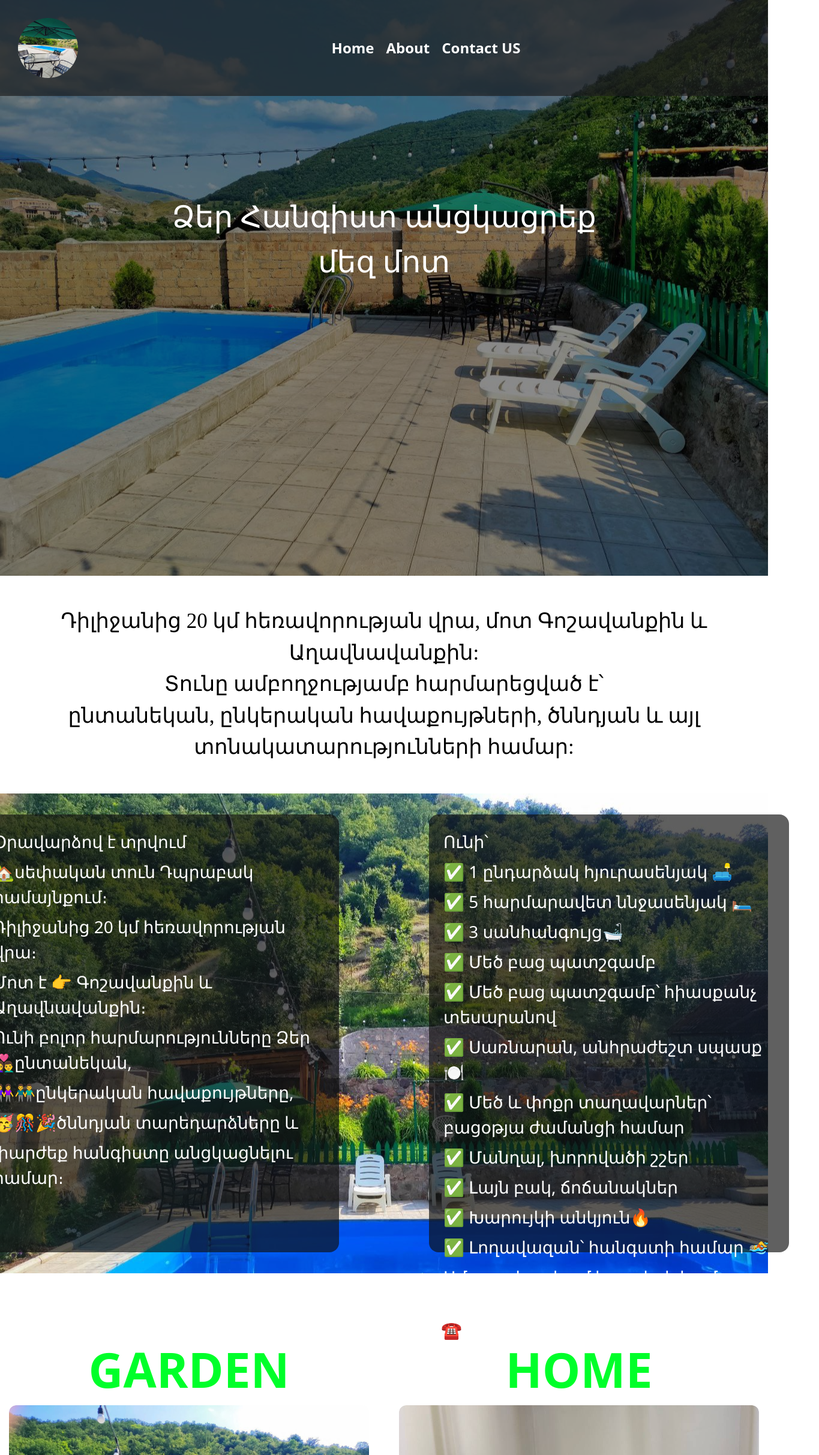
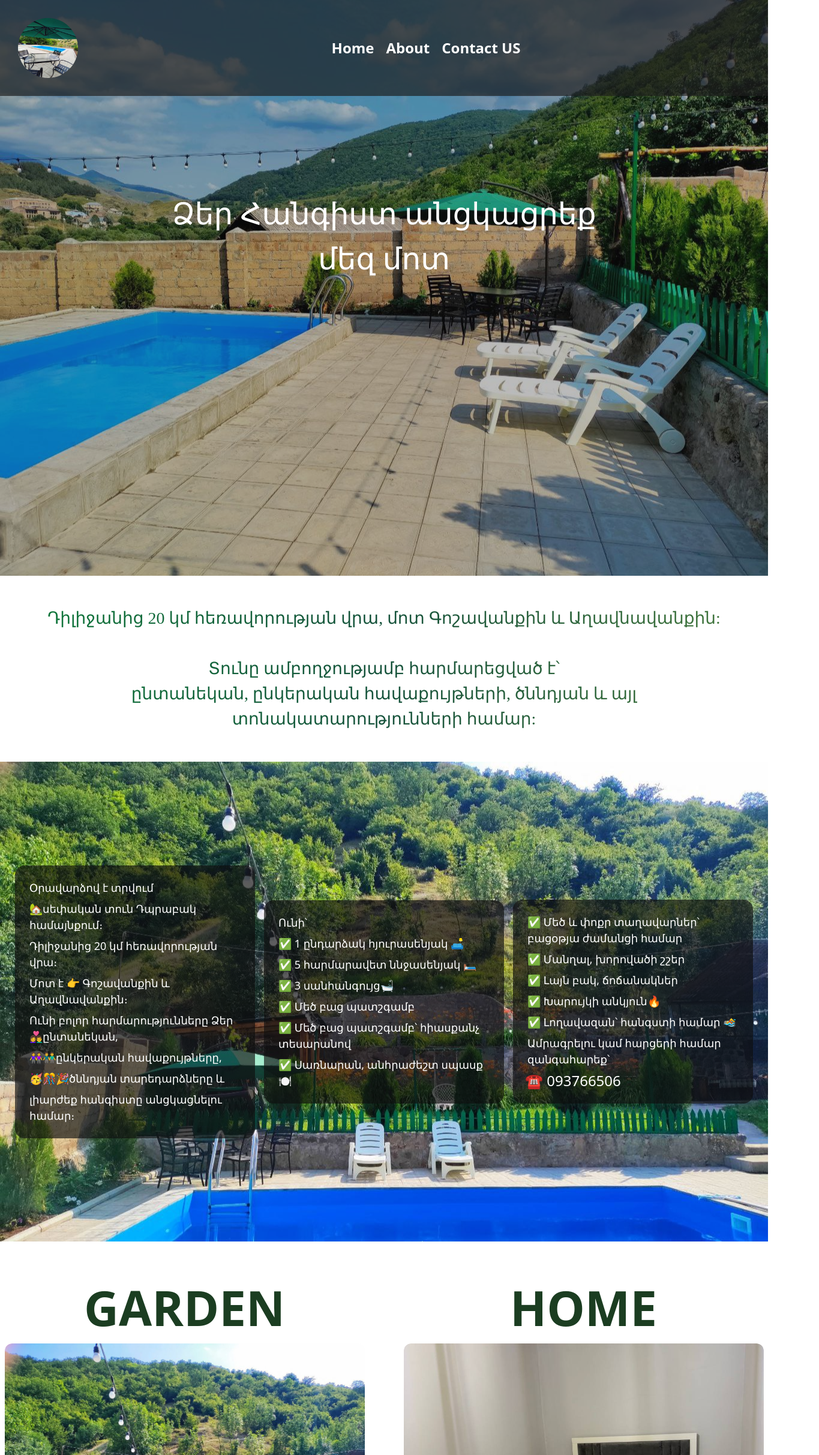
Before and after one commit to Sergey009642/GreenGarden, a Next.js app: page /about in a window 1280 px wide. Shown: the top 2426 px of the page at 60% size, 1365 px wide, since content can reach past the window. Built offline with nearby package versions, Linux system fonts and the light colour scheme.

Commit message:
Fix:about add-texek

```diff
--- a/src/app/Componet/SwiperImges.tsx
+++ b/src/app/Componet/SwiperImges.tsx
@@ -24,7 +24,7 @@ const images = [
 export default function SwiperGallery() {
   return (
     <div className="w-[600px] mx-auto text-center max-xl:w-[500px] max-lg:w-[360px] max-md:w-[260px]">
-      <h1 className="text-[80px] text-[#00ff2a] max-md:text-[60px]"><strong>GARDEN</strong></h1>
+      <h1 className="text-[80px] text-[#1b3d21] max-md:text-[60px]"><strong>GARDEN</strong></h1>
       <Swiper
         modules={[Navigation, Pagination]}
         spaceBetween={20}
--- a/src/app/Componet/SwiperRoom.tsx
+++ b/src/app/Componet/SwiperRoom.tsx
@@ -20,7 +20,7 @@ const images = [
 export default function SwiperRoom() {
   return (
     <div className="w-[600px] mx-auto text-center max-xl:w-[500px] max-lg:w-[360px] max-md:w-[260px]">
-      <h1 className="text-[80px] text-[#00ff2a] max-md:text-[60px]"><strong>HOME</strong></h1>
+      <h1 className="text-[80px] text-[#1b3d21] max-md:text-[60px]"><strong>HOME</strong></h1>
       <Swiper
         modules={[Navigation, Pagination]}
         spaceBetween={20}
--- a/src/app/about/page.tsx
+++ b/src/app/about/page.tsx
@@ -1,23 +1,65 @@
 import SwiperGallery from "../Componet/SwiperImges";
 import SwiperRoom from "../Componet/SwiperRoom";
+
+const dataCards = [
+  [
+    "Օրավարձով է տրվում",
+    "🏡սեփական տուն Դպրաբակ համայնքում։",
+    "Դիլիջանից 20 կմ հեռավորության վրա։",
+    "Մոտ է 👉 Գոշավանքին և Աղավնավանքին։",
+    "Ունի բոլոր հարմարությունները Ձեր 👩‍❤️‍👨ընտանեկան,",
+    "👭👬ընկերական հավաքույթները,",
+    "🥳🎊🎉ծննդյան տարեդարձները և",
+    "լիարժեք հանգիստը անցկացնելու համար։",
+  ],
+  [
+    "Ունի՝",
+    "✅ 1 ընդարձակ հյուրասենյակ 🛋️",
+    "✅ 5 հարմարավետ ննջասենյակ 🛏️",
+    "✅ 3 սանհանգույց🛁",
+    "✅ Մեծ բաց պատշգամբ",
+    "✅ Մեծ բաց պատշգամբ՝ հիասքանչ տեսարանով",
+    "✅ Սառնարան, անհրաժեշտ սպասք 🍽️",
+  ],
+  [
+    "✅ Մեծ և փոքր տաղավարներ՝ բացօթյա ժամանցի համար",
+    "✅ Մանղալ, խորովածի շշեր",
+    "✅ Լայն բակ, ճոճանակներ",
+    "✅ Խարույկի անկյուն🔥",
+    "✅ Լողավազան՝ հանգստի համար 🏊",
+    "Ամրագրելու կամ հարցերի համար զանգահարեք՝ ",
+    <a
+      href="tel:093766506"
+      className="hover:underline text-[24px] text-[#fff]"
+      key="phone"
+    >
+      ☎️ 093766506
+    </a>,
+  ],
+];
 
 export default function Home() {
   return (
     <div className="">
-        <div className="w-full h-[120vh] bg-[url('/Home7.jpg')] bg-cover bg-center">
-        <div className="absolute inset-0 flex items-center justify-center">
-        <h1 className="text-font">
+      {/* Հիմնական Բաններ */}
+      <div className="w-[100%] h-[120vh] bg-[url('/Home7.jpg')] bg-cover bg-center max-md:h-[90vh] max-sm:h-[80vh]">
+      <div className="bg-[#1a1a1a4b] w-full h-[120vh]">
+        <div className="flex items-center justify-center pt-[25%] max-sm:pt-[55%]">
+          <h1 className="text-[50px] text-center text-white font-[cursive] font-normal max-sm:text-[26px]">
             Ձեր Հանգիստ անցկացրեք
             <br />
             մեզ մոտ
           </h1>
         </div>
-        <div className="bg-[#00000075] w-full h-full"></div>
         </div>
+      </div>
+
+      {/* Նկարագրություն */}
       <div className="flex justify-center items-center p-[50px]">
         <div className="text-center">
-        <p className="texts-fns">
+          <p className="text-[28px] text-center font-[cursive] font-normal bg-gradient-to-r from-[#0e773a] via-[#15523b] to-[#42773d] bg-clip-text text-transparent max-xl:text-[20px]  max-lg:text-[16px] max-md:text-[12px] max-sm:text-[10px]">
             Դիլիջանից 20 կմ հեռավորության վրա, մոտ Գոշավանքին և Աղավնավանքին:
+            <br />
             <br />
             Տունը ամբողջությամբ հարմարեցված է՝
             <br />
@@ -25,43 +67,32 @@ export default function Home() {
           </p>
         </div>
       </div>
-     <div className="flex justify-center items-center w-full h-[100vh] bg-[url('/Images.jpg')] bg-center bg-cover ">
-            <div className="flex justify-center gap-[150px] p-[50px]">
-              <div className="flex flex-col bg-[#0f0f0fa8] p-[20px] w-[600px] h-[730px] rounded-2xl">
-<p className="p-[4px] text-[#fff] text-[28px]">Օրավարձով է տրվում</p>
-<p className="p-[4px] text-[#fff] text-[28px]">🏡սեփական տուն Դպրաբակ համայնքում։</p>
-<p className="p-[4px] text-[#fff] text-[28px]">Դիլիջանից 20 կմ հեռավորության վրա։</p>
-<p className="p-[4px] text-[#fff] text-[28px]">Մոտ է 👉 Գոշավանքին և Աղավնավանքին։</p>
-<p className="p-[4px] text-[#fff] text-[28px]">Ունի բոլոր հարմարությունները Ձեր <br />👩‍❤️‍👨ընտանեկան,</p>
-<p className="p-[4px] text-[#fff] text-[28px]">👭👬ընկերական հավաքույթները,</p>
-<p className="p-[4px] text-[#fff] text-[28px]">🥳🎊🎉ծննդյան տարեդարձները և</p>
-<p className="p-[4px] text-[#fff] text-[28px]">լիարժեք հանգիստը անցկացնելու համար։</p>
 
+      {/* 3 Տեղեկատվական Բլոկներ */}
+      <div className="flex flex-wrap justify-center items-center w-full min-h-[100vh] bg-[url('/Images.jpg')] bg-center bg-cover py-[50px] gap-[15px]">
+        {dataCards.map((card, index) => (
+          <div
+            key={index}
+            className="flex flex-col bg-[#0f0f0fa8] p-[20px] w-full max-w-[400px] h-auto rounded-2xl text-[#fff] text-[18px]"
+          >
+            {card.map((item, i) =>
+              typeof item === "string" ? (
+                <p key={i} className="p-[4px] leading-[1.5] max-sm:taxt-[12px]">
+                  {item}
+                </p>
+              ) : (
+                item // already a JSX element like the <a> tag
+              )
+            )}
           </div>
-<div className="flex flex-col bg-[#0f0f0fa8] p-[20px] w-[600px] h-[730px] rounded-2xl">
-<p className="p-[4px] text-[#fff] text-[28px]">Ունի՝</p>
-<p className="p-[4px] text-[#fff] text-[28px]">✅  1 ընդարձակ հյուրասենյակ 🛋️</p>
-<p className="p-[4px] text-[#fff] text-[28px]">✅ 5 հարմարավետ ննջասենյակ 🛏️</p>
-<p className="p-[4px] text-[#fff] text-[28px]">✅ 3 սանհանգույց🛁</p>
-<p className="p-[4px] text-[#fff] text-[28px]">✅ Մեծ բաց պատշգամբ</p>
-<p className="p-[4px] text-[#fff] text-[28px]">✅ Մեծ բաց պատշգամբ՝ հիասքանչ տեսարանով</p>
-<p className="p-[4px] text-[#fff] text-[28px]">✅ Սառնարան, անհրաժեշտ սպասք 🍽️</p>
-<p className="p-[4px] text-[#fff] text-[28px]">✅ Մեծ և փոքր տաղավարներ՝ բացօթյա ժամանցի համար</p>
-<p className="p-[4px] text-[#fff] text-[28px]">✅ Մանղալ, խորովածի շշեր</p>
-<p className="p-[4px] text-[#fff] text-[28px]">✅ Լայն բակ, ճոճանակներ</p>
-<p className="p-[4px] text-[#fff] text-[28px]">✅ Խարույկի անկյուն🔥</p>
-<p className="p-[4px] text-[#fff] text-[28px]">✅  Լողավազան՝ հանգստի համար  🏊</p>
-<p className="p-[4px] text-[#fff] text-[28px]">Ամրագրելու կամ հարցերի համար զանգահարեք՝ </p>
-<a href="tel:093766506" className="hover:underline text-[28px] text-[#fff]">
-             ☎️ 093766506
-            </a>
+        ))}
+      </div>
+
+      {/* Swiper Gallery */}
+      <div className="flex justify-center items-center pt-[50px] pb-[50px] gap-[50px] flex-col lg:flex-row">
+        <SwiperGallery />
+        <SwiperRoom />
       </div>
     </div>
-        </div>
-    <div className="flex justify-center items-center p-[100px] max-sm:flex-col gap-[50px]">
-            <SwiperGallery/>
-            <SwiperRoom/>
-        </div>
-</div>
-    )
+  );
 }
--- a/src/app/globals.css
+++ b/src/app/globals.css
@@ -1,21 +1,2 @@
 @import "tailwindcss";
 @import url('https://fonts.googleapis.com/css2?family=Playwrite+HU:wght@100..400&display=swap');
-
-
-.text-font{
-font-family: "Playwrite HU", cursive;
-  font-optical-sizing: auto;
-  font-weight: weight;
-  font-style: normal;
-  text-align: center;
-  color:white;
-  font-size: 50px;
-}
-.texts-fns{
-  font-family: "Playwrite HU", cursive;
-  font-optical-sizing: auto;
-  font-weight: weight;
-  font-style: normal;
-  text-align: center;
-  font-size: 35px;
-}
```
Also changed, not shown: 1 other file (tests, documents, lock files or other folders). Lines whose indentation alone changed are shown as unchanged.
